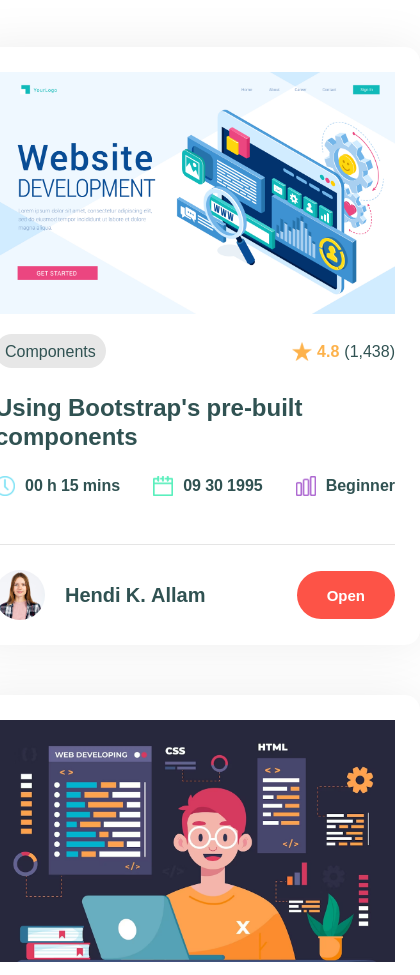
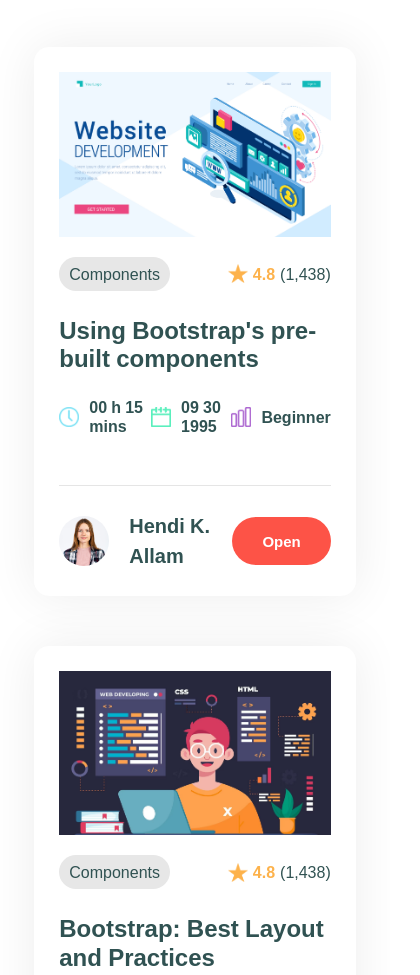
Before and after one commit to DerickEroy/capstone1, a plain HTML site: page index.html in a window 390 px wide. Shown: the part 1945-2920 px from the top of the page, 420 px wide, since content can reach past the window. Drawn offline with nearby package versions, Linux system fonts and the light colour scheme.

Commit message:
updated capstone 1 project

```diff
--- a/index.css
+++ b/index.css
@@ -398,7 +398,6 @@ footer .row {
 	background-color: white;
 	padding: 25px;
 	color: #305252;
-	min-width: 450px;
 	max-width: 450px;
 	margin: 0 5px;
 	margin-bottom: 50px;
@@ -628,6 +627,11 @@ footer .row {
 #univ {
   margin-top: 75px;
 }
+
+#project {
+	min-width: 450px;
+}
+
 
 }
 /* 992px to 1800px End */
@@ -961,5 +965,9 @@ footer .row {
 }
 
 
+#project {
+	min-width: 0px;
+}
+
 }
 /* 575px End */
```
